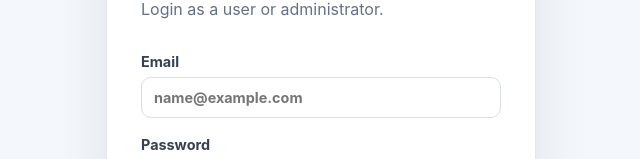
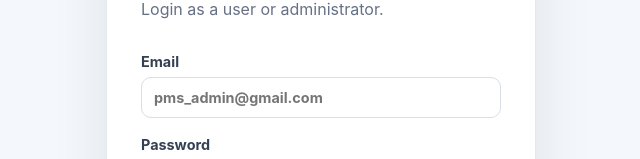
Before and after one commit to JESSIEWANTSLEARN/Property-Hotel-Management-System, a React app in the folder frontend/: page / in a window 1280 px wide. Shown: the part 294-453 px from the top of the page, without its empty margins (319-959 px from the left). Built offline with nearby package versions, Linux system fonts and the light colour scheme; the HTML template or start-up script is replaced by a standard one.

Commit message:
Update email input placeholder for clarity

```diff
--- a/frontend/src/pages/LoginPage.jsx
+++ b/frontend/src/pages/LoginPage.jsx
@@ -38,7 +38,7 @@ function LoginPage({ onLogin }) {
             type="email"
             value={email}
             onChange={(event) => setEmail(event.target.value)}
-            placeholder="name@example.com"
+            placeholder="pms_admin@gmail.com"
             required
           />
         </label>
```
